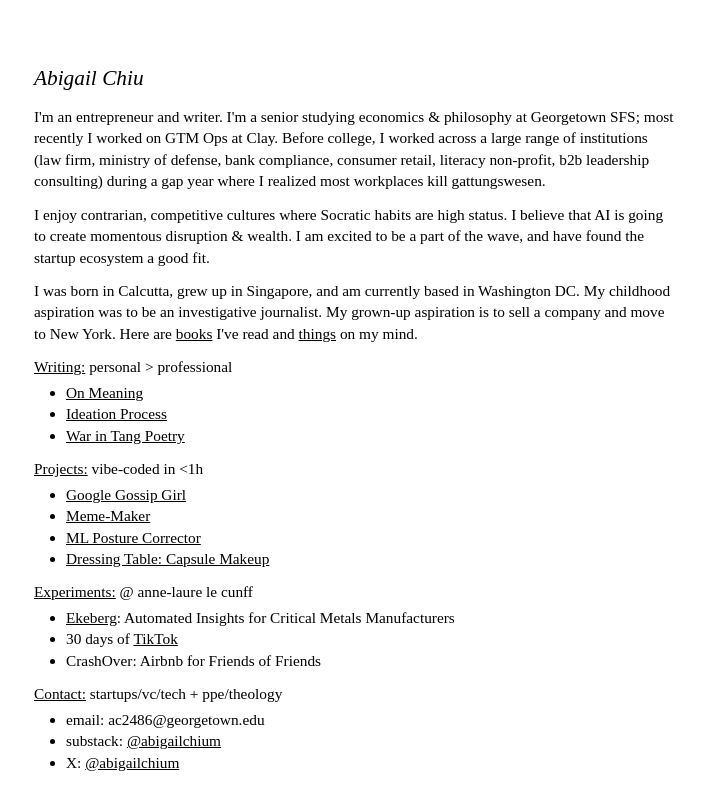
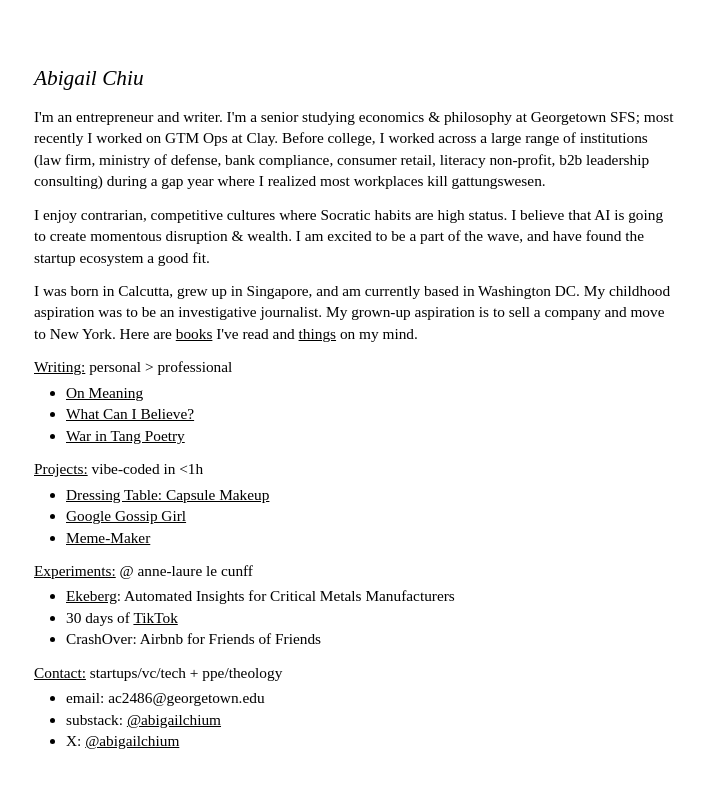
Before and after one commit to abigailchium/personal, a React (Vite) app: page / in a window 1280 px wide. Shown: the top 810 px of the page, without its empty margins (286-989 px from the left). Built offline with nearby package versions, Linux system fonts and the light colour scheme; the HTML template or start-up script is replaced by a standard one.

Commit message:
Swap Ideation Process for What Can I Believe?, reorder projects, remove ML Posture Corrector
Co-Authored-By: Claude Sonnet 5.5 <noreply@anthropic.com>
Claude-Session: https://claude.ai/code/session_0155yvVTzrXWjGPmi9cDpkaC

```diff
--- a/src/pages/Index.tsx
+++ b/src/pages/Index.tsx
@@ -27,7 +27,7 @@ const Index = () => {
             <a href="https://abigailchium.substack.com/p/on-meaning" target="_blank" rel="noopener noreferrer" className="underline text-black">On Meaning</a>
           </li>
           <li>
-            <a href="https://abigailchium.substack.com/p/five-ideas-that-went-into-the-trash" target="_blank" rel="noopener noreferrer" className="underline text-black">Ideation Process</a>
+            <a href="https://abigailchium.substack.com/p/what-can-i-believe" target="_blank" rel="noopener noreferrer" className="underline text-black">What Can I Believe?</a>
           </li>
           <li>
             <a href="https://abigailchium.substack.com/p/use-of-tang-poetry-in-war" target="_blank" rel="noopener noreferrer" className="underline text-black">War in Tang Poetry</a>
@@ -37,16 +37,13 @@ const Index = () => {
         <p className="mb-1"><span className="underline">Projects:</span> vibe-coded in &lt;1h</p>
         <ul className="list-disc pl-8 mb-3">
           <li>
+            <a href="https://dressing-table-capsule.yellowoak10.chatgpt.site/" target="_blank" rel="noopener noreferrer" className="underline text-black">Dressing Table: Capsule Makeup</a>
+          </li>
+          <li>
             <a href="https://t.me/gossipgirltrendbot" target="_blank" rel="noopener noreferrer" className="underline text-black">Google Gossip Girl</a>
           </li>
           <li>
             <a href="https://abigailchium.github.io/mememaker/" target="_blank" rel="noopener noreferrer" className="underline text-black">Meme-Maker</a>
-          </li>
-          <li>
-            <a href="https://abigailchium.github.io/funprojects/" target="_blank" rel="noopener noreferrer" className="underline text-black">ML Posture Corrector</a>
-          </li>
-          <li>
-            <a href="https://dressing-table-capsule.yellowoak10.chatgpt.site/" target="_blank" rel="noopener noreferrer" className="underline text-black">Dressing Table: Capsule Makeup</a>
           </li>
         </ul>
 
```
